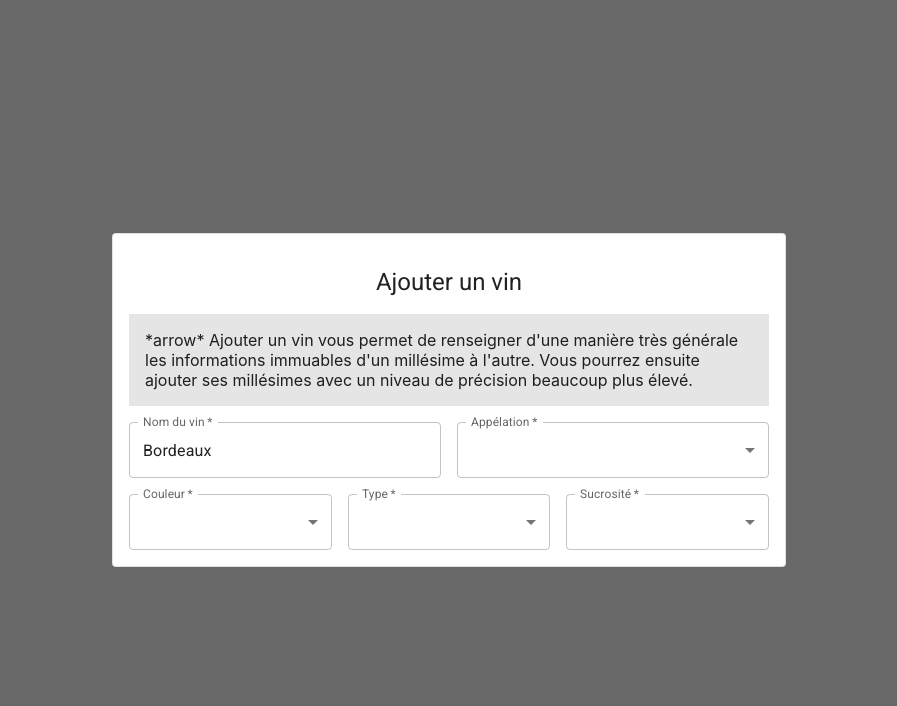
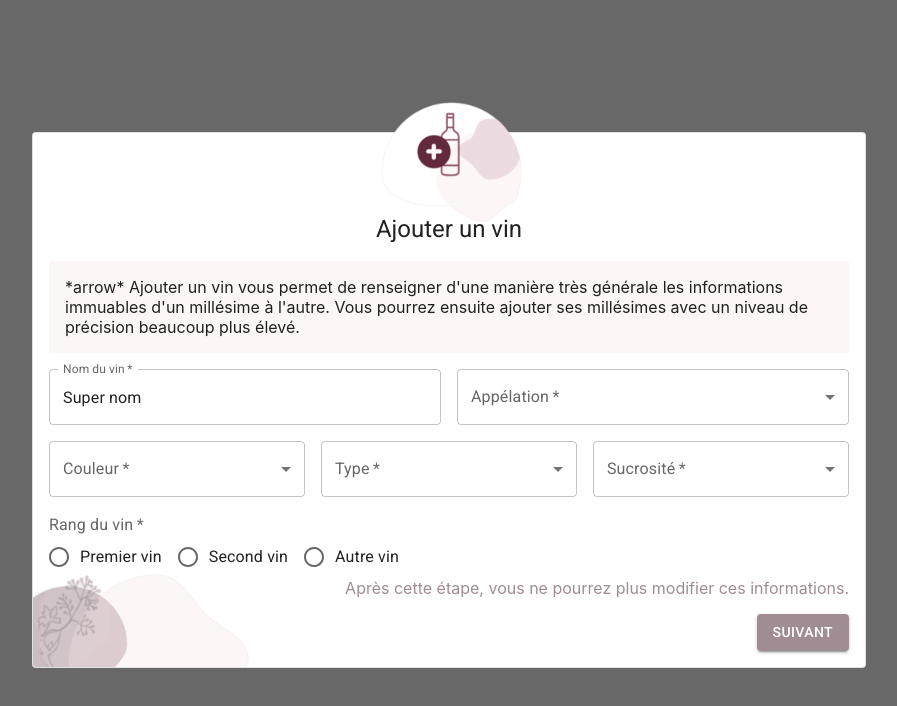
Before and after one commit to ahamel1/feret-test-technique, a React (Create React App) app: page / in a window 1280 px wide. Both pictures are taken after a click on the button 640 px from the left and 400 px from the top of the page. Shown: the top 706 px of the page, without its empty margins (191-1088 px from the left). Built offline with nearby package versions, Linux system fonts and the light colour scheme.

Commit message:
style fix, wip position absolute. Form algo to check

```diff
--- a/src/component/FormAddWine.tsx
+++ b/src/component/FormAddWine.tsx
@@ -1,98 +1,278 @@
-import { Grid, TextField, MenuItem } from "@mui/material";
-import React from "react";
+import {
+  Grid,
+  TextField,
+  MenuItem,
+  FormControl,
+  FormControlLabel,
+  FormLabel,
+  Radio,
+  RadioGroup,
+  Button,
+  Box,
+} from "@mui/material";
+import React, { useEffect, useState } from "react";
 
 const array = [{ value: "test", label: "test" }];
+
+// retour d'API
+const GET_ALL_COMBINATIONS = [
+  {
+    label: "Sainte-Foy Côtes de Bordeaux",
+    color: "Rouge",
+    type: "Tranquille",
+    sweetness: "Sec",
+  },
+  {
+    label: "Sainte-Foy Côtes de Bordeaux",
+    color: "Blanc",
+    type: "Tranquille",
+    sweetness: "Sec",
+  },
+  {
+    label: "Sainte-Foy Côtes de Bordeaux",
+    color: "Blanc",
+    type: "Tranquille",
+    sweetness: "Moelleux",
+  },
+  {
+    label: "Sainte-Foy Côtes de Bordeaux",
+    color: "Blanc",
+    type: "Tranquille",
+    sweetness: "Liquoreux",
+  },
+  {
+    label: "Sauternes",
+    color: "Blanc",
+    type: "Tranquille",
+    sweetness: "Liquoreux",
+  },
+  {
+    label: "Bordeaux",
+    color: "Blanc",
+    type: "Tranquille",
+    sweetness: "Sec",
+  },
+  {
+    label: "Bordeaux",
+    color: "Rouge",
+    type: "Tranquille",
+    sweetness: "Sec",
+  },
+  {
+    label: "Bordeaux",
+    color: "Rosé",
+    type: "Tranquille",
+    sweetness: "Sec",
+  },
+];
+
+interface CombinationsProps {
+  color: string;
+  type: string;
+  sweetness: string;
+}
+
 const FormAddWine = () => {
+  const [selectedColor, setSelectedColor] = useState<string>("");
+  const [selectedType, setSelectedType] = useState<string>("");
+  const [selectedSweetness, setSelectedSweetness] = useState<string>("");
+  const [keys, setKeys] = useState<string[]>([]);
+  const [selectedLabel, setSelectedLabel] = useState<string | undefined>(
+    undefined
+  );
+
+  const combinationsMap = new Map();
+
+  GET_ALL_COMBINATIONS.forEach((combination) => {
+    if (combinationsMap.has(combination.label)) {
+      combinationsMap.get(combination.label).push({
+        color: [combination.color],
+        type: [combination.type],
+        sweetness: [combination.sweetness],
+      });
+    } else {
+      combinationsMap.set(combination.label, [
+        {
+          color: [combination.color],
+          type: [combination.type],
+          sweetness: [combination.sweetness],
+        },
+      ]);
+    }
+  });
+
+  useEffect(() => {
+    let allKeys = Array.from(combinationsMap.keys());
+    setKeys(allKeys);
+  }, []);
+
+  console.log("keys", keys);
+  console.log("result", combinationsMap);
+  console.log("selectedLabel", selectedLabel);
+  const handleSubmit = (e: React.FormEvent<HTMLFormElement>) => {
+    e.preventDefault();
+    console.log("submit");
+  };
+
   return (
-    <form>
+    <>
+      <form onSubmit={handleSubmit}>
         <Grid container spacing={2}>
           <Grid item xs={12} sm={6}>
             <TextField
               required
               id="outlined-required"
               label="Nom du vin"
-            defaultValue="Bordeaux"
+              defaultValue="Super nom"
               fullWidth
             />
           </Grid>
           <Grid item xs={12} sm={6}>
             <TextField
               required
-            id="outlined-select-currency"
+              id="outlined-select-color"
               select
               label="Appélation"
-            value={"currency"}
-            onChange={() => {
-              console.log("changed");
+              value={selectedLabel ? selectedLabel : ""}
+              onChange={(e: React.ChangeEvent<HTMLInputElement>) => {
+                setSelectedLabel(e.target.value);
               }}
               fullWidth
             >
-            {array.map((option) => (
-              <MenuItem key={option.value} value={option.value}>
-                {option.label}
+              {keys.map((key) => (
+                <MenuItem key={key} value={key}>
+                  {key}
                 </MenuItem>
               ))}
+            </TextField>
+          </Grid>
+
+          <Grid item xs={12} sm={4}>
+            <TextField
+              required
+              id="outlined-select-color"
+              select
+              label="Couleur"
+              value={selectedColor ? selectedColor : ""}
+              onChange={(e: React.ChangeEvent<HTMLInputElement>) => {
+                setSelectedColor(e.target.value);
+              }}
+              fullWidth
+            >
+              {selectedLabel ? (
+                combinationsMap
+                  .get(selectedLabel)
+                  .map((el: CombinationsProps) => (
+                    <MenuItem
+                      key={el.color.toString()}
+                      value={el.color.toString()}
+                    >
+                      {el.color.toString()}
+                    </MenuItem>
+                  ))
+              ) : (
+                <MenuItem value="Rouge">Rouge</MenuItem>
+              )}
             </TextField>
           </Grid>
           <Grid item xs={12} sm={4}>
             <TextField
               required
-            id="outlined-select-currency"
+              id="outlined-select-type"
               select
-            label="Couleur"
-            value={"currency"}
-            onChange={() => {
-              console.log("changed");
+              label="Type"
+              value={selectedType ? selectedType : ""}
+              onChange={(e: React.ChangeEvent<HTMLInputElement>) => {
+                setSelectedType(e.target.value);
               }}
               fullWidth
             >
-            {array.map((option) => (
-              <MenuItem key={option.value} value={option.value}>
-                {option.label}
+              {selectedLabel ? (
+                combinationsMap
+                  .get(selectedLabel)
+                  .map((el: CombinationsProps) => (
+                    <MenuItem
+                      key={el.type.toString()}
+                      value={el.type.toString()}
+                    >
+                      {el.type.toString()}
                     </MenuItem>
-            ))}
+                  ))
+              ) : (
+                <MenuItem />
+              )}
             </TextField>
           </Grid>
           <Grid item xs={12} sm={4}>
             <TextField
               required
-            id="outlined-select-currency"
+              id="outlined-select-sweetness"
               select
-            label="Type"
-            value={"currency"}
-            onChange={() => {
-              console.log("changed");
+              label="Sucrosité"
+              value={selectedSweetness ? selectedSweetness : ""}
+              onChange={(e: React.ChangeEvent<HTMLInputElement>) => {
+                setSelectedSweetness(e.target.value);
               }}
               fullWidth
             >
-            {array.map((option) => (
-              <MenuItem key={option.value} value={option.value}>
-                {option.label}
+              {selectedLabel ? (
+                combinationsMap
+                  .get(selectedLabel)
+                  .map((el: CombinationsProps) => (
+                    <MenuItem
+                      key={el.sweetness.toString()}
+                      value={el.sweetness.toString()}
+                    >
+                      {el.sweetness.toString()}
                     </MenuItem>
-            ))}
+                  ))
+              ) : (
+                <MenuItem />
+              )}
             </TextField>
           </Grid>
-        <Grid item xs={12} sm={4}>
-          <TextField
-            required
-            id="outlined-select-currency"
-            select
-            label="Sucrosité"
-            value={"currency"}
-            onChange={() => {
-              console.log("changed");
-            }}
-            fullWidth
+          <Grid item xs={12}>
+            <FormControl>
+              <FormLabel required id="radio-buttons-group-label">
+                Rang du vin
+              </FormLabel>
+              <RadioGroup
+                row
+                aria-labelledby="radio-buttons-group-label"
+                name="radio-buttons-group"
               >
-            {array.map((option) => (
-              <MenuItem key={option.value} value={option.value}>
-                {option.label}
-              </MenuItem>
-            ))}
-          </TextField>
+                <FormControlLabel
+                  value="first-wine"
+                  control={<Radio color="secondary" />}
+                  label="Premier vin"
+                />
+                <FormControlLabel
+                  value="second-wine"
+                  control={<Radio color="secondary" />}
+                  label="Second vin"
+                />
+                <FormControlLabel
+                  value="other-wine"
+                  control={<Radio color="secondary" />}
+                  label="Autre vin"
+                />
+              </RadioGroup>
+            </FormControl>
           </Grid>
         </Grid>
+        <Grid
+          item
+          sx={{ display: "flex", flexDirection: "column", alignItems: "end" }}
+        >
+          <Box sx={{ color: "primary.main", marginBottom: "1rem" }}>
+            Après cette étape, vous ne pourrez plus modifier ces informations.
+          </Box>
+          <Button type="submit" variant="contained">
+            Suivant
+          </Button>
+        </Grid>
       </form>
+    </>
   );
 };
 
--- a/src/component/ModalAddWine.tsx
+++ b/src/component/ModalAddWine.tsx
@@ -1,6 +1,8 @@
 import { Card, CardContent, CardHeader, Modal } from "@mui/material";
 import React from "react";
 import FormAddWine from "./FormAddWine";
+import backgroundImg from "../img/background-modal.png";
+import logoWine from "../img/logo-wine.png";
 
 interface ModalAddWineProps {
   show: boolean;
@@ -16,9 +18,53 @@ const ModalAddWine = (props: ModalAddWineProps) => {
       aria-labelledby="modal-create-wine"
       aria-describedby="modal-form-wine"
     >
-      <Card sx={{ width: "50%", padding: "1rem" }} variant="outlined">
-        <CardHeader title="Ajouter un vin" sx={{ textAlign: "center" }} />
-        <CardContent sx={{ bgcolor: "primary.main", marginBottom: "1rem" }}>
+      <div style={{ position: "relative" }}>
+        <span
+          style={{
+            position: "absolute",
+            zIndex: "1",
+            top: "-30px",
+            left: "340px",
+          }}
+        >
+          <img style={{ width: "10rem" }} src={logoWine} alt="logo-wine" />
+        </span>
+        <Card
+          sx={{
+            maxWidth: "50rem",
+            padding: "1rem",
+            position: "relative",
+          }}
+          variant="outlined"
+        >
+          <span
+            style={{
+              position: "absolute",
+              bottom: "-85px",
+              left: "-3%",
+              transform: "rotate(5deg)",
+            }}
+          >
+            <img
+              style={{ width: "15rem" }}
+              src={backgroundImg}
+              alt="background-modal"
+            />
+          </span>
+
+          <CardHeader
+            title="Ajouter un vin"
+            sx={{
+              textAlign: "center",
+              "& .MuiCardHeader-content": {
+                height: "5rem",
+                display: "flex",
+                justifyContent: "center",
+                alignItems: "end",
+              },
+            }}
+          />
+          <CardContent sx={{ bgcolor: "primary.light", marginBottom: "1rem" }}>
             *arrow* Ajouter un vin vous permet de renseigner d'une manière très
             générale les informations immuables d'un millésime à l'autre. Vous
             pourrez ensuite ajouter ses millésimes avec un niveau de précision
@@ -26,6 +72,7 @@ const ModalAddWine = (props: ModalAddWineProps) => {
           </CardContent>
           <FormAddWine />
         </Card>
+      </div>
     </Modal>
   );
 };
--- a/src/layout/theme.tsx
+++ b/src/layout/theme.tsx
@@ -3,10 +3,14 @@ import { createTheme } from "@mui/material/styles";
 const theme = createTheme({
   palette: {
     primary: {
-      main: "#E5E5E5",
+      main: "#9F8D93",
+      light: "#FCF6F6",
     },
     secondary: {
       main: "#632D3E",
+    },
+    info: {
+      main: "#E5E5E5",
     },
   },
 });
```
Also changed, not shown: src/img/background-modal.png (added), src/img/logo-wine.png (added). Lines whose indentation alone changed are shown as unchanged.
